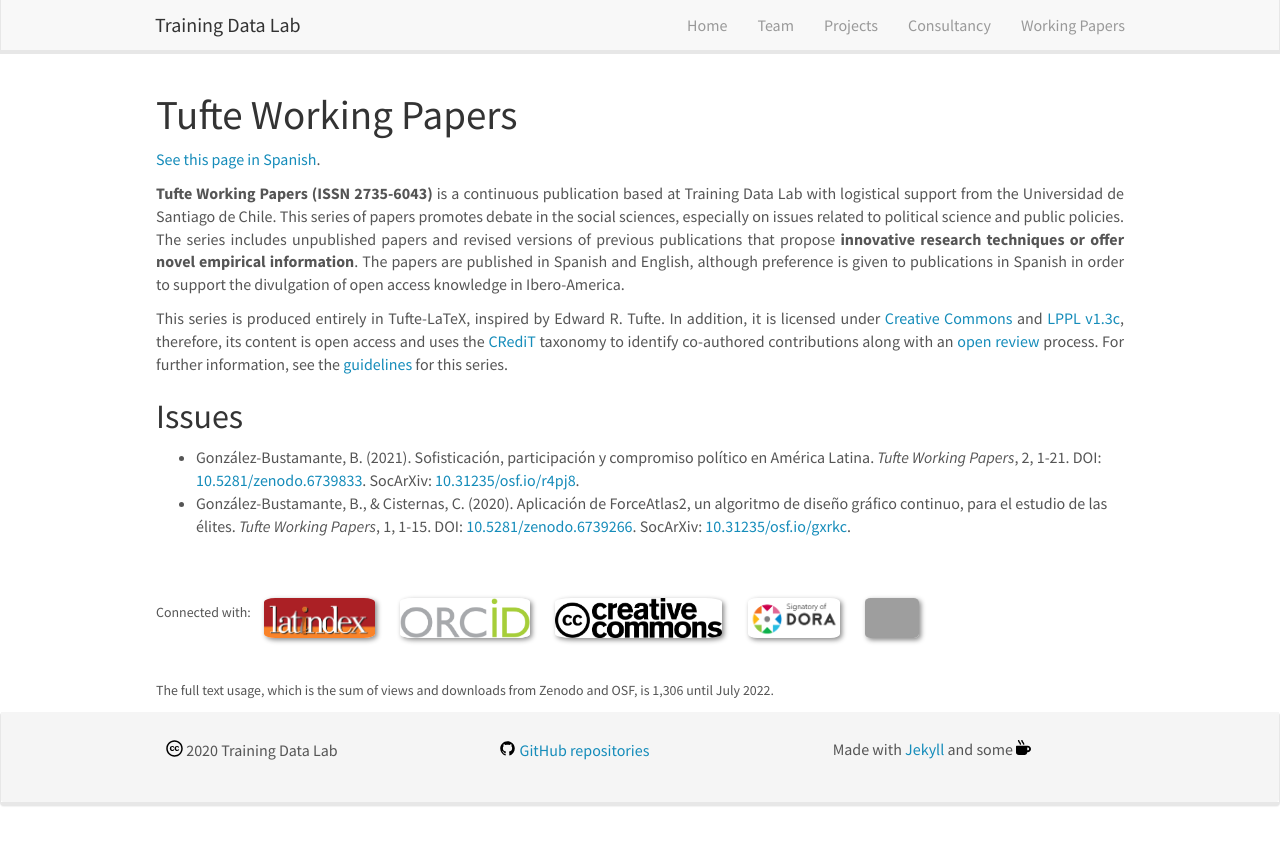
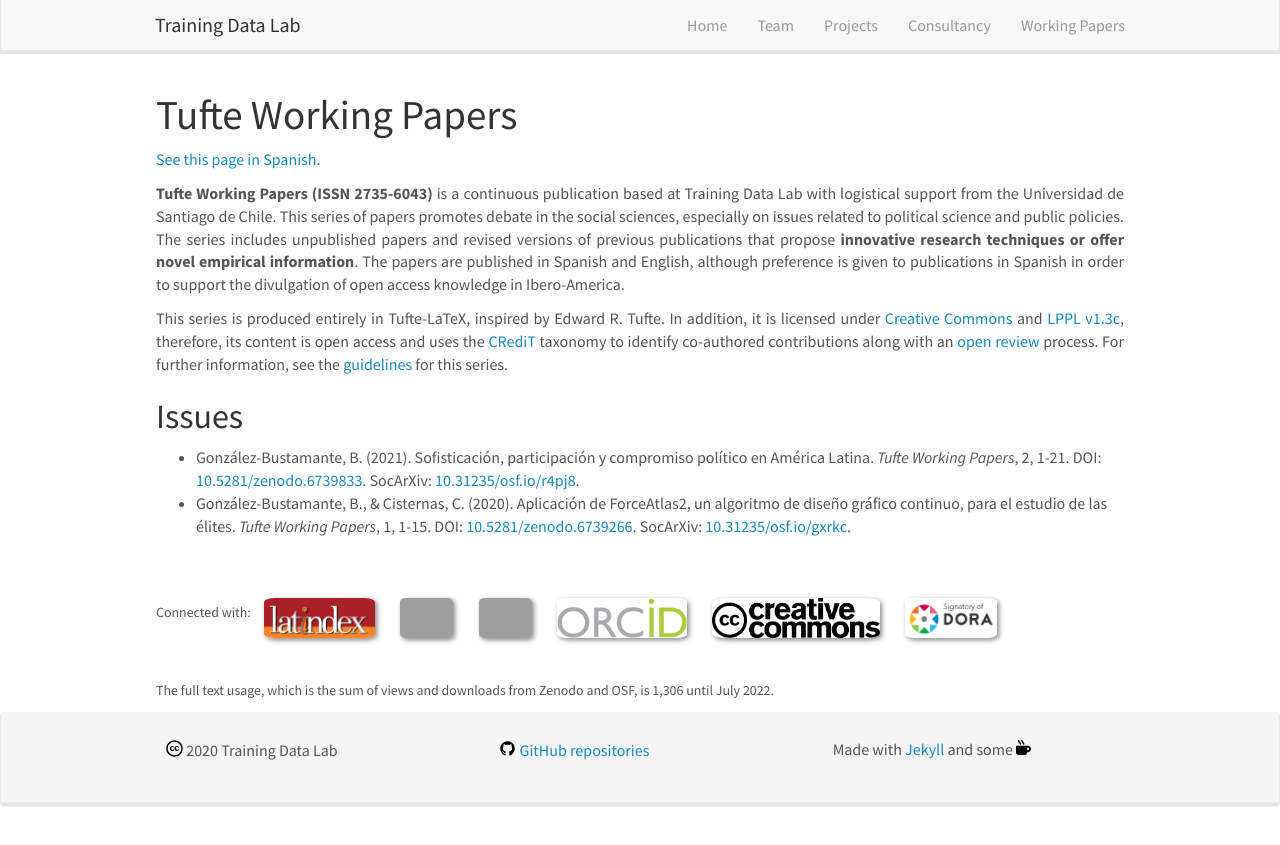
Before and after one commit to training-datalab/old-training-datalab.com, a Jekyll site: the page built from _pages/tufte-working-papers.md, in a window 1280 px wide. Shown: the top 845 px of the page. Built offline with Jekyll 4.4.1, drawn with Linux system fonts in a browser that asks for light colours; nearby versions of some CDN libraries.

Commit message:
Update tufte-working-papers.md

```diff
--- a/_pages/tufte-working-papers.md
+++ b/_pages/tufte-working-papers.md
@@ -23,7 +23,7 @@
 <br />
 
 <figure class="fourth">
-  <small>Connected with:</small> &nbsp;&nbsp; <img src="{{ site.url }}{{ site.baseurl }}/images/logos/latindex.png" style="height: 40px"> <img src="{{ site.url }}{{ site.baseurl }}/images/logos/orcid.png" style="height: 40px"> <img src="{{ site.url }}{{ site.baseurl }}/images/logos/cc.png" style="height: 40px"> <img src="{{ site.url }}{{ site.baseurl }}/images/logos/dora.png" style="height: 40px"> <img src="{{ site.url }}{{ site.baseurl }}/images/logos/openaire.jpg" style="height: 40px">
+  <small>Connected with:</small> &nbsp;&nbsp; <img src="{{ site.url }}{{ site.baseurl }}/images/logos/latindex.png" style="height: 40px"> <img src="{{ site.url }}{{ site.baseurl }}/images/logos/openaire.jpg" style="height: 40px"> <img src="{{ site.url }}{{ site.baseurl }}/images/logos/socarxiv.jpg" style="height: 40px"> <img src="{{ site.url }}{{ site.baseurl }}/images/logos/orcid.png" style="height: 40px"> <img src="{{ site.url }}{{ site.baseurl }}/images/logos/cc.png" style="height: 40px"> <img src="{{ site.url }}{{ site.baseurl }}/images/logos/dora.png" style="height: 40px">
 </figure>
 
 <br />
```
